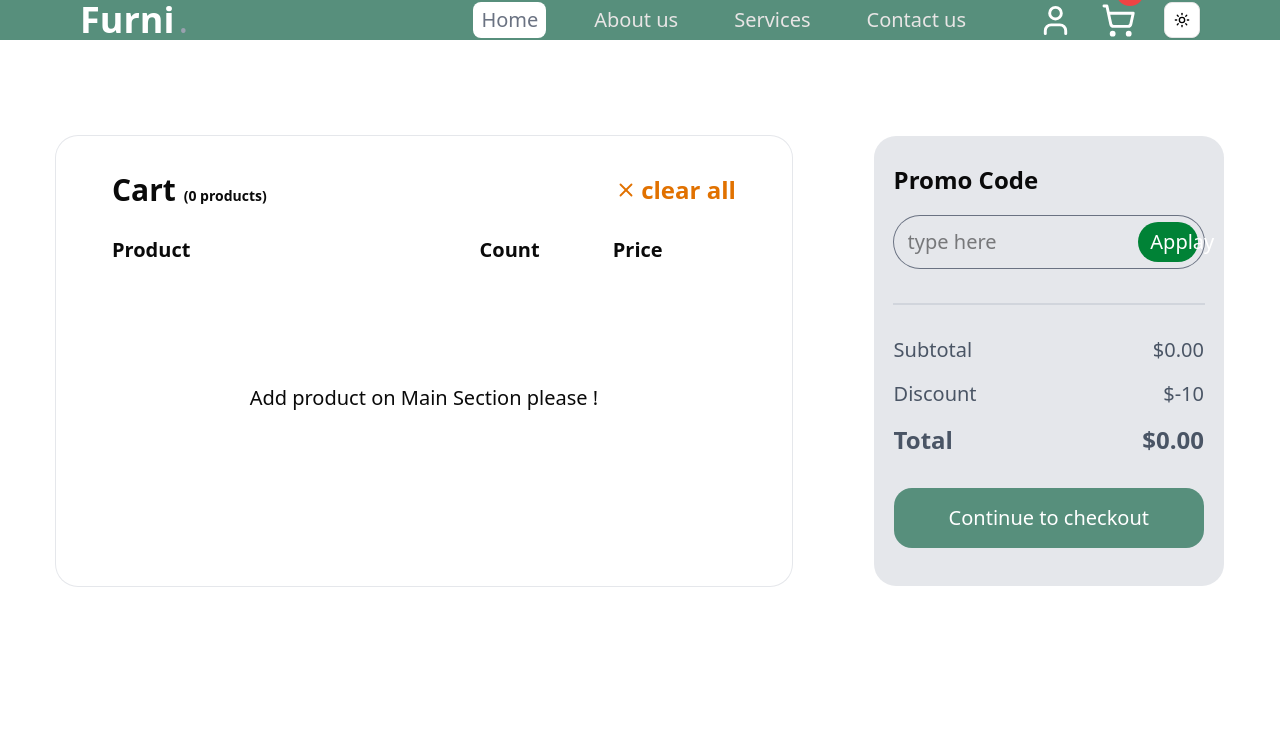
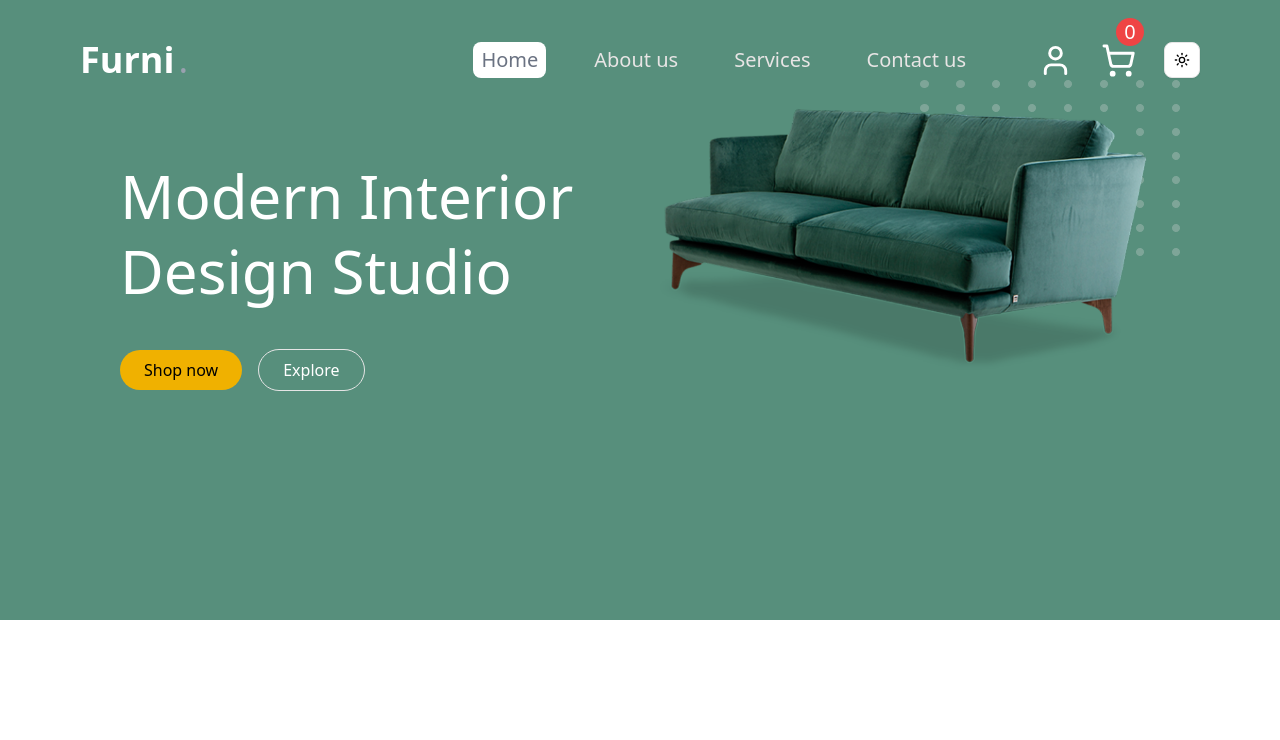
Before and after one commit to rose1234-code/FinnalyExams_Level2, a Next.js app: page /card in a window 1280 px wide. Shown: the top 740 px of the page. Built offline with nearby package versions, Linux system fonts and the light colour scheme.

Commit message:
correct navbar

```diff
--- a/src/app/card/page.tsx
+++ b/src/app/card/page.tsx
@@ -2,7 +2,7 @@
 
 import AddCard from '@/components/AddCard'
 import Footer from '@/components/Footer'
-import NavBar from '@/components/NavBar'
+import Head from '@/components/Head'
 import { useStoreCard } from '@/store/card.store'
 import { X } from 'lucide-react'
 import Link from 'next/link'
@@ -70,7 +70,7 @@ export default function page() {
 
   return (
     <div>
-        <NavBar/>
+        <Head/>
 
         {/* head of description */}
 
--- a/src/components/NavBar.tsx
+++ b/src/components/NavBar.tsx
@@ -39,7 +39,7 @@ export default function NavBar() {
             <ul className='flex items-center text-[#e8e5e5] text-xl gap-10'>
 
                 <li className='bg-white text-gray-500  hover:border px-2 py-1 rounded-md'>
-                   <Link href="#">Home</Link>
+                   <Link href="/">Home</Link>
                 </li>
                 <li className='hover:border px-2 py-1 rounded-md'>
                    <Link href="#">About us</Link>
```
